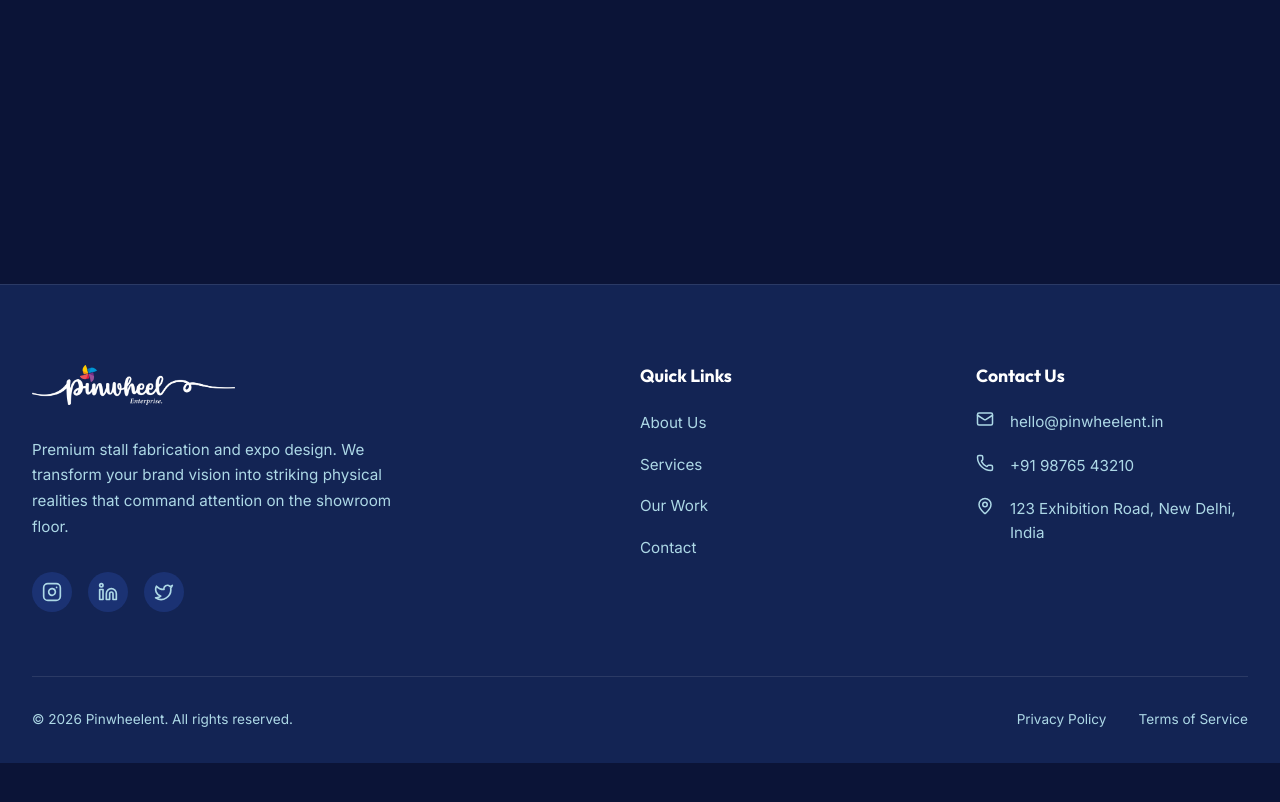
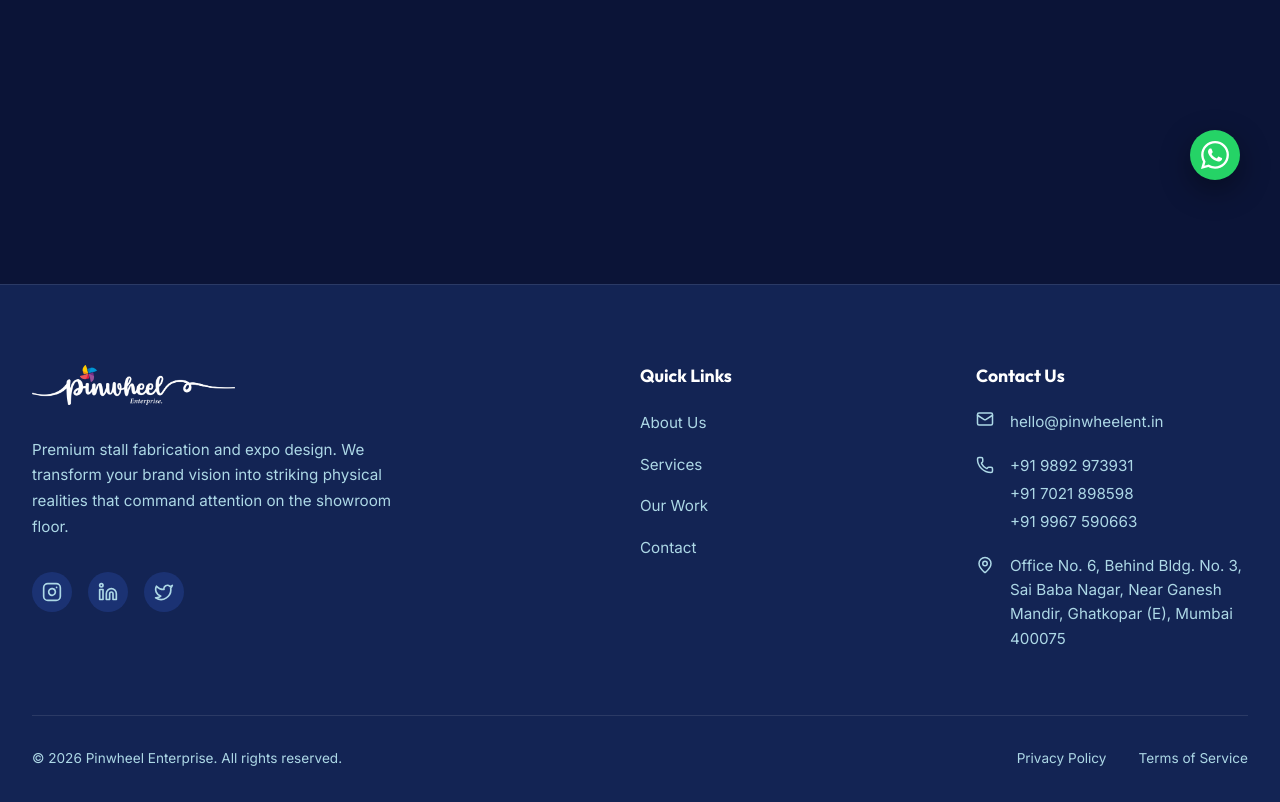
Before and after one commit to shivdeeproy/Pinwheelent, a React (Vite) app: page /works in a window 1280 px wide. Shown: the part 580-1382 px from the top of the page. Before the commit the page ends 1343 px from the top, so only its background shows below. Built offline with nearby package versions, Linux system fonts and the light colour scheme; no server answers; the database is empty.

Commit message:
chore: integrate floating WhatsApp button, align legal pages, and update contact information

```diff
--- a/src/App.jsx
+++ b/src/App.jsx
@@ -38,6 +38,17 @@ function App() {
           </Routes>
         </main>
         <Footer />
+        <a
+          href="https://wa.me/919967590663"
+          target="_blank"
+          rel="noopener noreferrer"
+          className="whatsapp-float-btn"
+          aria-label="Contact us on WhatsApp"
+        >
+          <svg viewBox="0 0 24 24" width="28" height="28" fill="currentColor">
+            <path d="M17.472 14.382c-.297-.149-1.758-.867-2.03-.967-.273-.099-.471-.148-.67.15-.197.297-.767.966-.94 1.164-.173.199-.347.223-.644.075-.297-.15-1.255-.463-2.39-1.475-.883-.788-1.48-1.761-1.653-2.059-.173-.297-.018-.458.13-.606.134-.133.298-.347.446-.52.149-.174.198-.298.298-.497.099-.198.05-.371-.025-.52-.075-.149-.669-1.612-.916-2.207-.242-.579-.487-.5-.669-.51-.173-.008-.371-.01-.57-.01-.198 0-.52.074-.792.372-.272.297-1.04 1.016-1.04 2.479 0 1.462 1.065 2.875 1.213 3.074.149.198 2.096 3.2 5.077 4.487.709.306 1.262.489 1.694.625.712.227 1.36.195 1.871.118.571-.085 1.758-.719 2.006-1.413.248-.694.248-1.289.173-1.413-.074-.124-.272-.198-.57-.347m-5.421 7.403h-.004a9.87 9.87 0 01-5.031-1.378l-.361-.214-3.741.982.998-3.648-.235-.374a9.86 9.86 0 01-1.51-5.26c.001-5.45 4.436-9.884 9.888-9.884 2.64 0 5.122 1.03 6.988 2.898a9.825 9.825 0 012.893 6.994c-.003 5.45-4.437 9.884-9.885 9.884m8.413-18.297A11.815 11.815 0 0012.05 0C5.495 0 .16 5.335.157 11.892c0 2.096.547 4.142 1.588 5.945L0 24l6.335-1.662c1.746.953 3.71 1.458 5.704 1.459h.005c6.554 0 11.89-5.335 11.893-11.893a11.821 11.821 0 00-3.48-8.413z"/>
+          </svg>
+        </a>
       </div>
     </Router>
   );
--- a/src/components/Footer.jsx
+++ b/src/components/Footer.jsx
@@ -38,13 +38,17 @@ const Footer = () => {
                 <Mail size={18} />
                 <span>hello@pinwheelent.in</span>
               </li>
-              <li>
-                <Phone size={18} />
-                <span>+91 98765 43210</span>
+              <li style={{ alignItems: 'flex-start' }}>
+                <Phone size={18} style={{ marginTop: '2px' }} />
+                <div style={{ display: 'flex', flexDirection: 'column', gap: '4px' }}>
+                  <a href="tel:+919892973931" style={{ color: 'inherit' }}>+91 9892 973931</a>
+                  <a href="tel:+917021898598" style={{ color: 'inherit' }}>+91 7021 898598</a>
+                  <a href="tel:+919967590663" style={{ color: 'inherit' }}>+91 9967 590663</a>
+                </div>
               </li>
-              <li>
-                <MapPin size={18} />
-                <span>123 Exhibition Road, New Delhi, India</span>
+              <li style={{ alignItems: 'flex-start' }}>
+                <MapPin size={18} style={{ marginTop: '2px' }} />
+                <span>Office No. 6, Behind Bldg. No. 3, Sai Baba Nagar, Near Ganesh Mandir, Ghatkopar (E), Mumbai 400075</span>
               </li>
             </ul>
           </div>
@@ -52,7 +56,7 @@ const Footer = () => {
         </div>
 
         <div className="footer-bottom">
-          <p>&copy; {new Date().getFullYear()} Pinwheelent. All rights reserved.</p>
+          <p>&copy; {new Date().getFullYear()} Pinwheel Enterprise. All rights reserved.</p>
           <div className="footer-legal">
             <Link to="/privacy">Privacy Policy</Link>
             <Link to="/terms">Terms of Service</Link>
--- a/src/index.css
+++ b/src/index.css
@@ -101,7 +101,7 @@ button {
 /* Floating Back to Top Button */
 .back-to-top {
   position: fixed;
-  bottom: 2.5rem;
+  bottom: 6.5rem;
   right: 2.5rem;
   width: 50px;
   height: 50px;
@@ -124,6 +124,31 @@ button {
   border-color: var(--text-primary);
   background-color: rgba(255, 255, 255, 0.05);
   transform: translateY(-4px);
+}
+
+/* Floating WhatsApp Button */
+.whatsapp-float-btn {
+  position: fixed;
+  bottom: 2.5rem;
+  right: 2.5rem;
+  width: 50px;
+  height: 50px;
+  border-radius: 50%;
+  background-color: #25D366;
+  color: #ffffff;
+  display: flex;
+  align-items: center;
+  justify-content: center;
+  box-shadow: 0 10px 30px rgba(0, 0, 0, 0.4);
+  z-index: 99;
+  outline: none;
+  transition: transform 0.2s ease, background-color 0.2s ease, box-shadow 0.2s ease;
+}
+
+.whatsapp-float-btn:hover {
+  transform: translateY(-4px) scale(1.05);
+  background-color: #20ba5a;
+  box-shadow: 0 15px 35px rgba(37, 211, 102, 0.3);
 }
 
 /* Global Scroll Progress Bar */
--- a/src/pages/AdminDashboard.jsx
+++ b/src/pages/AdminDashboard.jsx
@@ -726,7 +726,7 @@ const AdminDashboard = () => {
 
       <header className="admin-header glass-panel">
         <div className="container">
-          <h2>Pinwheelent CMS</h2>
+          <h2>Pinwheel Enterprise CMS</h2>
           <button onClick={handleLogout} className="btn-logout">
             <LogOut size={16} /> Logout
           </button>
--- a/src/pages/FounderDetailPage.jsx
+++ b/src/pages/FounderDetailPage.jsx
@@ -69,7 +69,7 @@ const FounderDetailPage = () => {
             <div className="founder-detailed-bio">
               <h3>The Journey & Philosophy</h3>
               <p>
-                Abhishek Kharat is a seasoned space curator who bridges the gap between artistic installations and strategic marketing. With over a decade of hands-on expertise in architectural design, material science, and expo fabrication, he oversees every design layout created at Pinwheelent.
+                Abhishek Kharat is a seasoned space curator who bridges the gap between artistic installations and strategic marketing. With over a decade of hands-on expertise in architectural design, material science, and expo fabrication, he oversees every design layout created at Pinwheel Enterprise.
               </p>
               <p>
                 His philosophy is rooted in structural minimalism and interactive experience design. By utilizing smart lighting, high-quality sustainable materials, and precise ergonomics, he aims to elevate every client's spatial layout into an active engagement zone.
@@ -82,7 +82,7 @@ const FounderDetailPage = () => {
                 <p>Schedule a personal design consultation with Abhishek Kharat.</p>
               </div>
               <div className="founder-cta-actions">
-                <a href="mailto:contact@pinwheelent.in" className="cta-email-btn">
+                <a href="mailto:hello@pinwheelent.in" className="cta-email-btn">
                   <Mail size={18} /> Email Abhishek
                 </a>
                 <a href="/#contact" className="cta-schedule-btn">
--- a/src/pages/PrivacyPolicyPage.jsx
+++ b/src/pages/PrivacyPolicyPage.jsx
@@ -26,7 +26,7 @@ const PrivacyPolicyPage = () => {
           transition={{ duration: 0.6 }}
         >
           <h1>Privacy Policy</h1>
-          <p className="last-updated">Last Updated: May 30, 2026</p>
+          <p className="last-updated">Last Updated: June 17, 2026</p>
         </motion.div>
 
         <motion.div
--- a/src/pages/TermsOfServicePage.jsx
+++ b/src/pages/TermsOfServicePage.jsx
@@ -26,7 +26,7 @@ const TermsOfServicePage = () => {
           transition={{ duration: 0.6 }}
         >
           <h1>Terms of Service</h1>
-          <p className="last-updated">Last Updated: May 30, 2026</p>
+          <p className="last-updated">Last Updated: June 17, 2026</p>
         </motion.div>
 
         <motion.div
@@ -73,7 +73,7 @@ const TermsOfServicePage = () => {
           <section>
             <h2>6. Governing Law</h2>
             <p>
-              These Terms of Service and any relationships governed by them shall be interpreted, construed, and enforced in accordance with the laws of India, under the jurisdiction of courts in New Delhi.
+              These Terms of Service and any relationships governed by them shall be interpreted, construed, and enforced in accordance with the laws of India, under the jurisdiction of courts in Mumbai.
             </p>
           </section>
         </motion.div>
--- a/src/pages/WorkListPage.css
+++ b/src/pages/WorkListPage.css
@@ -155,7 +155,7 @@
 /* Floating Back to Top Button */
 .back-to-top {
   position: fixed;
-  bottom: 2.5rem;
+  bottom: 6.5rem;
   right: 2.5rem;
   width: 50px;
   height: 50px;
--- a/src/sections/About.jsx
+++ b/src/sections/About.jsx
@@ -32,7 +32,7 @@ const About = () => {
           >
             <h2 className="section-title">Crafting Spatial Experiences</h2>
             <p className="about-desc">
-              At Pinwheelent, we believe that a physical space should be more than just square footage—it should be a three-dimensional embodiment of your brand's ethos. We specialize in conceptualizing and fabricating premium exhibition stalls that ensure you stand out in crowded expos.
+              At Pinwheel Enterprise, we believe that a physical space should be more than just square footage—it should be a three-dimensional embodiment of your brand's ethos. We specialize in conceptualizing and fabricating premium exhibition stalls that ensure you stand out in crowded expos.
             </p>
 
             <div className="about-features">
--- a/src/sections/Contact.jsx
+++ b/src/sections/Contact.jsx
@@ -40,7 +40,7 @@ const Contact = () => {
         body: JSON.stringify({
           access_key: import.meta.env.VITE_WEB3FORMS_ACCESS_KEY || "YOUR_ACCESS_KEY_HERE",
           subject: `New Contact Form Submission from ${formData.name}`,
-          from_name: "Pinwheelent Website",
+          from_name: "Pinwheel Enterprise Website",
           ...formData
         })
       });
@@ -92,11 +92,15 @@ const Contact = () => {
             </div>
             <div className="detail-item">
               <span>Phone</span>
-              <a href="tel:+919876543210">+91 98765 43210</a>
+              <div style={{ display: 'flex', flexDirection: 'column', gap: '4px' }}>
+                <a href="tel:+919892973931">+91 9892 973931</a>
+                <a href="tel:+917021898598">+91 7021 898598</a>
+                <a href="tel:+919967590663">+91 9967 590663</a>
+              </div>
             </div>
             <div className="detail-item">
               <span>Studio</span>
-              <p>123 Exhibition Road, Industrial Area Phase 1,<br/>New Delhi, India 110020</p>
+              <p>Office No. 6, Behind Bldg. No. 3, Sai Baba Nagar,<br/>Near Ganesh Mandir, Ghatkopar (E), Mumbai 400075</p>
             </div>
           </div>
         </motion.div>
--- a/src/sections/Testimonials.jsx
+++ b/src/sections/Testimonials.jsx
@@ -58,7 +58,7 @@ const Testimonials = () => {
       authorName: 'Abhishek Sharma',
       company: 'Taskar Group',
       rating: 5,
-      text: 'Pinwheelent did an exceptional job with our Stall construction. The attention to detail and professional execution exceeded our expectations.'
+      text: 'Pinwheel Enterprise did an exceptional job with our Stall construction. The attention to detail and professional execution exceeded our expectations.'
     },
     {
       docId: 'def-r2',
@@ -260,7 +260,7 @@ const Testimonials = () => {
           viewport={{ once: true }}
           transition={{ duration: 0.6, delay: 0.3 }}
         >
-          <p>Have you collaborated with Pinwheelent on a stall design or exhibition?</p>
+          <p>Have you collaborated with Pinwheel Enterprise on a stall design or exhibition?</p>
           <a
             href="https://search.google.com/local/writereview?placeid=YOUR_PLACE_ID_HERE"
             target="_blank"
```
